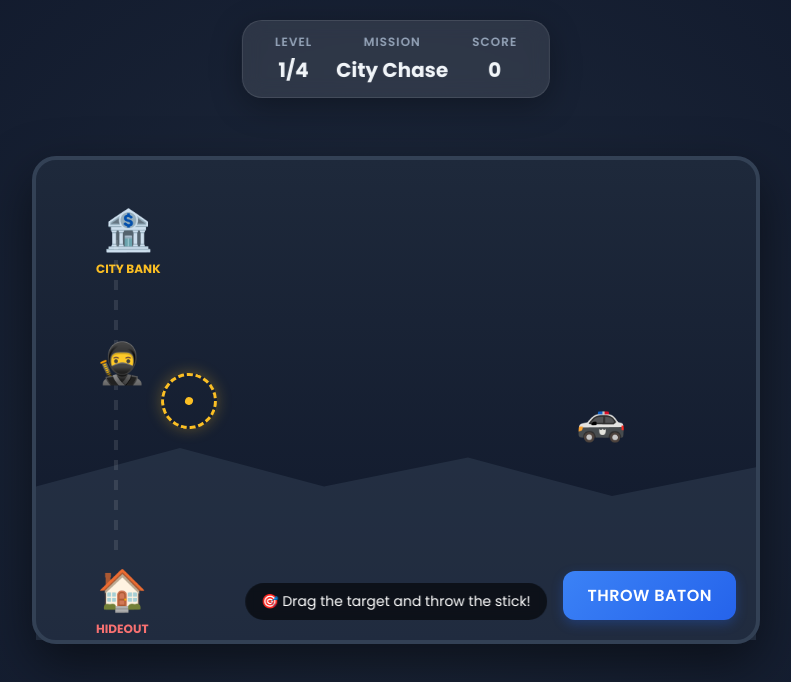
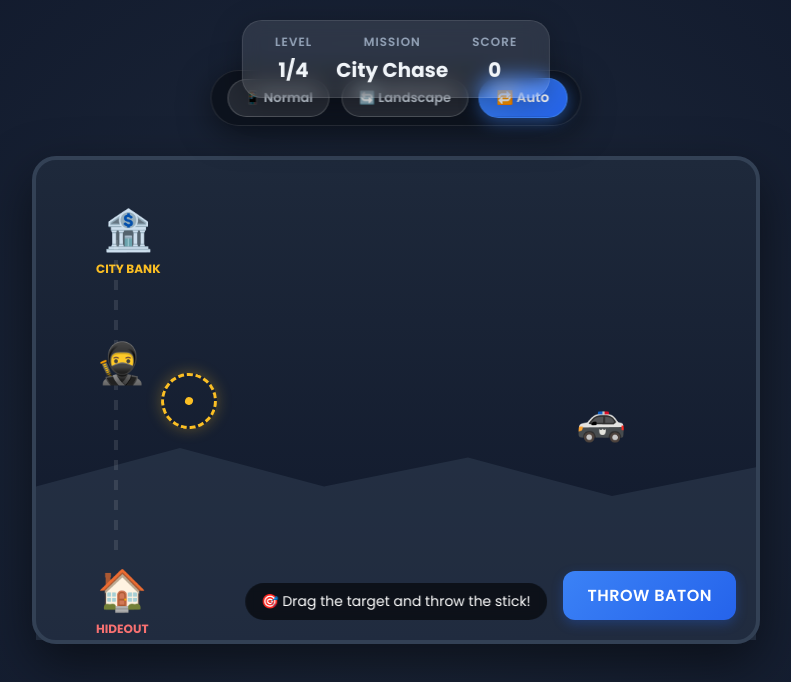
Before and after one commit to mickeyAlem27/Simple-verification, a React (Vite) app in the folder thief-police-captcha/: page / in a window 1280 px wide. Shown: the top 682 px of the page, without its empty margins (244-1035 px from the left). Built offline with nearby package versions, Linux system fonts and the light colour scheme.

Commit message:
Add orientation toggle buttons with blur background and fix zoom out

```diff
--- a/thief-police-captcha/index.html
+++ b/thief-police-captcha/index.html
@@ -5,7 +5,7 @@
     <meta charset="UTF-8" />
     <link rel="icon" type="image/svg+xml" href="/vite.png" />
     <meta name="viewport"
-        content="width=device-width, initial-scale=1.0, minimum-scale=0.5, maximum-scale=3.0, viewport-fit=cover" />
+        content="width=device-width, initial-scale=1.0, minimum-scale=0.3, maximum-scale=3.0, viewport-fit=cover" />
     <meta name="mobile-web-app-capable" content="yes" />
     <meta name="apple-mobile-web-app-capable" content="yes" />
     <meta name="apple-mobile-web-app-status-bar-style" content="black-translucent" />
--- a/thief-police-captcha/src/App.css
+++ b/thief-police-captcha/src/App.css
@@ -29,6 +29,73 @@ body {
   position: relative;
   overflow: visible;
   -webkit-overflow-scrolling: touch;
+}
+
+/* Orientation Controls */
+.orientation-controls {
+  position: absolute;
+  top: 70px;
+  left: 50%;
+  transform: translateX(-50%);
+  display: flex;
+  gap: 12px;
+  background: rgba(0, 0, 0, 0.4);
+  backdrop-filter: blur(20px);
+  -webkit-backdrop-filter: blur(20px);
+  padding: 8px 16px;
+  border-radius: 30px;
+  border: 1px solid rgba(255, 255, 255, 0.1);
+  box-shadow: 0 8px 32px rgba(0, 0, 0, 0.5);
+  z-index: 99;
+  animation: slideDown 0.5s ease-out;
+}
+
+@keyframes slideDown {
+  from {
+    opacity: 0;
+    transform: translateX(-50%) translateY(-20px);
+  }
+
+  to {
+    opacity: 1;
+    transform: translateX(-50%) translateY(0);
+  }
+}
+
+.orientation-btn {
+  background: rgba(255, 255, 255, 0.1);
+  border: 1px solid rgba(255, 255, 255, 0.2);
+  color: #cbd5e1;
+  padding: 8px 16px;
+  border-radius: 20px;
+  font-family: 'Poppins', sans-serif;
+  font-size: 13px;
+  font-weight: 600;
+  cursor: pointer;
+  transition: all 0.3s cubic-bezier(0.4, 0, 0.2, 1);
+  display: flex;
+  align-items: center;
+  gap: 6px;
+  white-space: nowrap;
+}
+
+.orientation-btn:hover {
+  background: rgba(255, 255, 255, 0.2);
+  border-color: rgba(255, 255, 255, 0.3);
+  transform: translateY(-2px);
+  box-shadow: 0 4px 12px rgba(59, 130, 246, 0.3);
+}
+
+.orientation-btn.active {
+  background: linear-gradient(135deg, #3b82f6, #2563eb);
+  border-color: #3b82f6;
+  color: white;
+  box-shadow: 0 4px 16px rgba(59, 130, 246, 0.5);
+  transform: scale(1.05);
+}
+
+.orientation-btn:active {
+  transform: scale(0.95);
 }
 
 /* --- HUD (Heads-Up Display) --- */
--- a/thief-police-captcha/src/App.jsx
+++ b/thief-police-captcha/src/App.jsx
@@ -13,6 +13,7 @@ export default function App({ onSuccess }) {
   const [resultMeta, setResultMeta] = useState({});
   const [gameKey, setGameKey] = useState(0); // Used to force-reset levels
   const [roundsCleared, setRoundsCleared] = useState(0); // Track rounds for Level 2 Score Attack
+  const [orientationMode, setOrientationMode] = useState('auto'); // 'auto', 'portrait', 'landscape'
 
   const handleRetry = () => {
     // Retry the CURRENT level, don't reset to 1
@@ -141,7 +142,32 @@ export default function App({ onSuccess }) {
   };
 
   return (
-    <div className="game-container">
+    <div className="game-container" data-orientation={orientationMode}>
+      {/* Orientation Toggle Buttons */}
+      <div className="orientation-controls">
+        <button
+          className={`orientation-btn ${orientationMode === 'portrait' ? 'active' : ''}`}
+          onClick={() => setOrientationMode('portrait')}
+          title="Normal View"
+        >
+          📱 Normal
+        </button>
+        <button
+          className={`orientation-btn ${orientationMode === 'landscape' ? 'active' : ''}`}
+          onClick={() => setOrientationMode('landscape')}
+          title="Landscape View"
+        >
+          🔄 Landscape
+        </button>
+        <button
+          className={`orientation-btn ${orientationMode === 'auto' ? 'active' : ''}`}
+          onClick={() => setOrientationMode('auto')}
+          title="Auto Detect"
+        >
+          🔁 Auto
+        </button>
+      </div>
+
       {/* HUD */}
       <div className="game-hud">
         <div className="hud-item">
```
